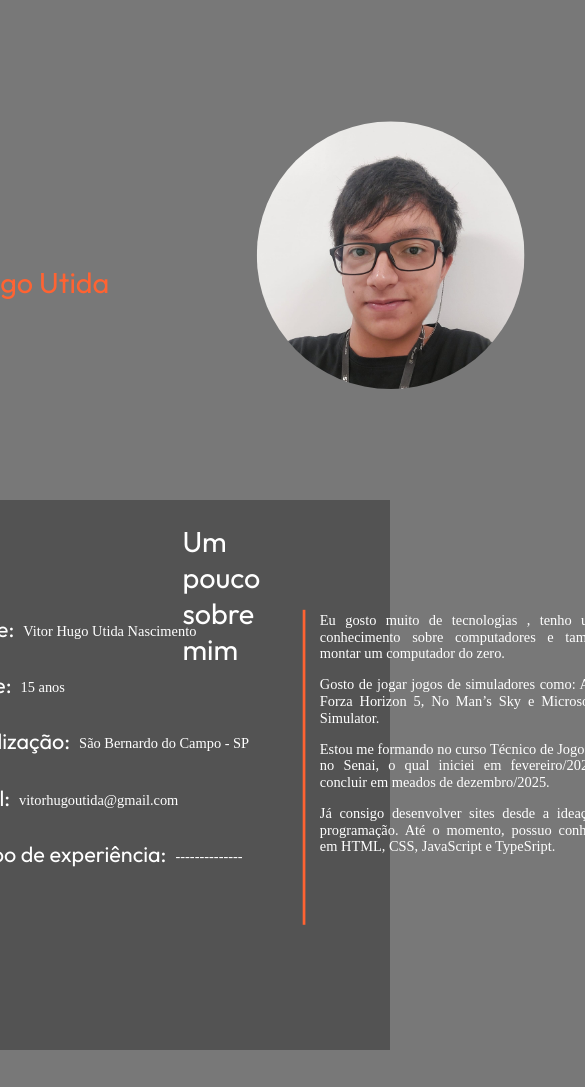
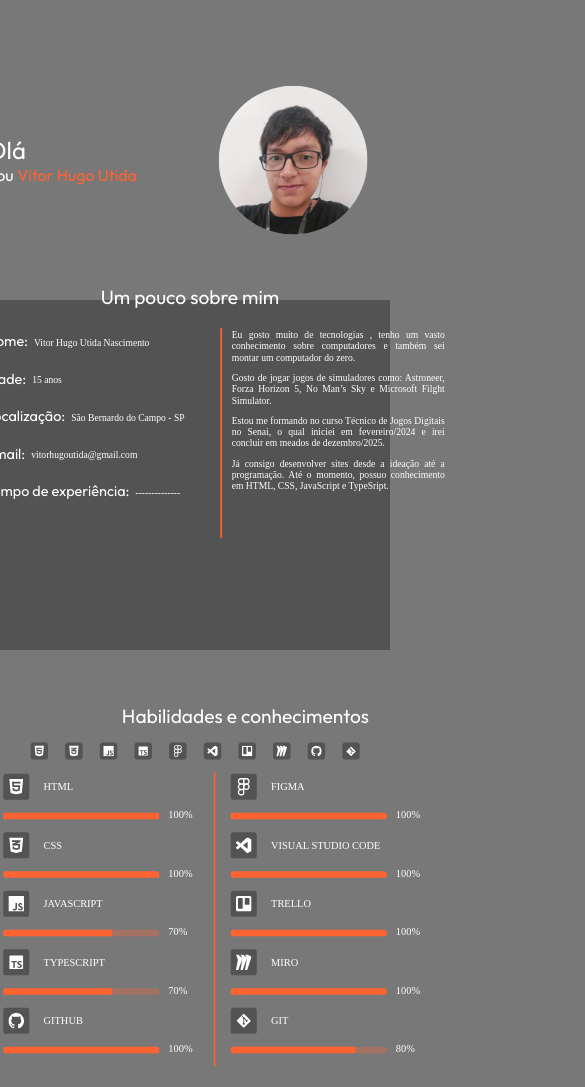
Before and after one commit to vitorhugoutida/Portf-lio-Vitor, a plain HTML site: page index.html in a window 390 px wide. Shown: the top 1087 px of the page, 585 px wide, since content can reach past the window. Drawn offline with Linux system fonts and the light colour scheme; a web font is replaced by a local one.

Commit message:
feat: Finalizei ate 550px

```diff
--- a/index.html
+++ b/index.html
@@ -269,7 +269,7 @@
     </div>
     </section>
     <section id="contatos">
-        <div class="container-grid">
+        <!-- <div class="container-grid"> -->
             <div class="quinto-section-contatos">
                 <h1>Contatos</h1>
                 <div class="grupo-contatos">
--- a/style.css
+++ b/style.css
@@ -985,3 +985,189 @@ body {
         height: 100px;
     }
 }
+
+@media screen and (max-width: 885px) {
+    .segundo-section-sobre-mim-segundo h1 {
+        position: absolute;
+        width: max-content;
+        top: -70px;
+    }
+    .segundo-section-sobre-mim {
+        margin-left: -270px;
+        margin-top: -15px;
+    }
+    #sobre-mim {
+        height: 500px;
+    }
+
+}
+
+@media screen and (max-width: 850px) {
+    .terceiro-section-habilidade {
+        margin-top: -65px;
+    }
+    .grupo-dois-habilidades {
+        margin-left: -265px;
+        margin-top: -345px;
+    }
+    #habilidade-conhecimento {
+        height: 700px;
+    }
+    .grupo-portfolio {
+        scale: 40%;
+        margin-top: -530px;
+        margin-left: -260px;
+    }
+}
+
+@media screen and (max-width: 768px) {
+    .texto-e-foto-ola {
+        scale: 40%;
+        margin-top: -210px;
+        margin-left: -10px;
+    }
+    .segundo-section-sobre-mim {
+        scale: 40%;
+        margin-left: -250px;
+    }
+    .terceiro-section-habilidade {
+        scale: 50%;
+        margin-left: -50px;
+    }
+    .icones-habilidade {
+        scale: 50%;
+        margin-top: -30px;
+    }
+    .grupo-dois-habilidades {
+        scale: 35%;
+        margin-left: -260px;
+        margin-top: -390px;
+    }
+    #habilidade-conhecimento {
+        height: 600px;
+    }
+    .quarto-section-portfolio h1 {
+        scale: 40%;
+
+    }
+    .grupo-portfolio {
+        scale: 33%;
+        margin-top: -585px;
+        margin-left: -250px;
+    }
+    #portfolio {
+        height: 600px;
+    }
+    .quinto-section-contatos {
+        scale: 75%;
+        margin-left: -10px;
+    }
+}
+
+@media screen and (max-width: 700px) {
+    .texto-e-foto-ola {
+        scale: 35%;
+        margin-top: -260px;
+    }
+    #inicio-ola {
+        height: 400px;
+    }
+    .segundo-section-sobre-mim {
+        scale: 35%;
+        margin-top: -225px;
+        margin-left: -265px;
+    }
+    #sobre-mim {
+        height: 400px;
+    }
+    .terceiro-section-habilidade {
+        margin-top: -90px;
+    }
+    .grupo-dois-habilidades {
+        scale: 30%;
+        margin-top: -420px;
+        margin-left: -245px;
+    }
+    #habilidade-conhecimento {
+        height: 500px;
+    }
+    .grupo-portfolio {
+        scale: 30%;
+        margin-top: -620px;
+        margin-left: -240px;
+
+    }
+}
+
+@media screen and (max-width: 600px) {
+    .texto-e-foto-ola {
+        scale: 30%;
+        margin-top: -285px;
+    }
+    #inicio-ola {
+        height: 400px;
+    }
+    .segundo-section-sobre-mim {
+        scale: 30%;
+        margin-top: -250px;
+        margin-left: -250px;
+    }
+    .segundo-section-sobre-mim-segundo h1 {
+        margin-left: 800px;
+    }
+    #sobre-mim {
+        height: 350px;
+    }
+
+    .terceiro-section-habilidade {
+        margin-top: -60px;
+    }
+    .terceiro-section-habilidade h1 {
+        margin-left: -80px;
+        scale: 60%;
+    }
+    .icones-habilidade {
+        scale: 35%;
+
+    }
+    .grupo-dois-habilidades {
+        scale: 26%;
+        margin-top: -450px;
+        margin-left: -240px;
+
+    }
+    #habilidade-conhecimento {
+        height: 450px;
+    }
+    .quarto-section-portfolio h1 {
+        scale: 30%;
+        margin-left: 0px;
+        margin-top: -70px;
+    }
+    .grupo-portfolio {
+        scale: 25%;
+        margin-top: -650px;
+    }
+    #portfolio {
+        height: 470px;
+    }
+    .quinto-section-contatos {
+        scale: 50%;
+        margin-left: -25px;
+        margin-top: -100px;
+    }
+    #contatos {
+        height: 100;
+    }
+}
+
+@media screen and (max-width: 550px) {
+    .texto-e-foto-ola {
+        scale: 25%;
+        margin-top: -300px;
+        margin-left: -10px;
+    }
+    #inicio-ola {
+        height: 300px;
+    }
+}
```
